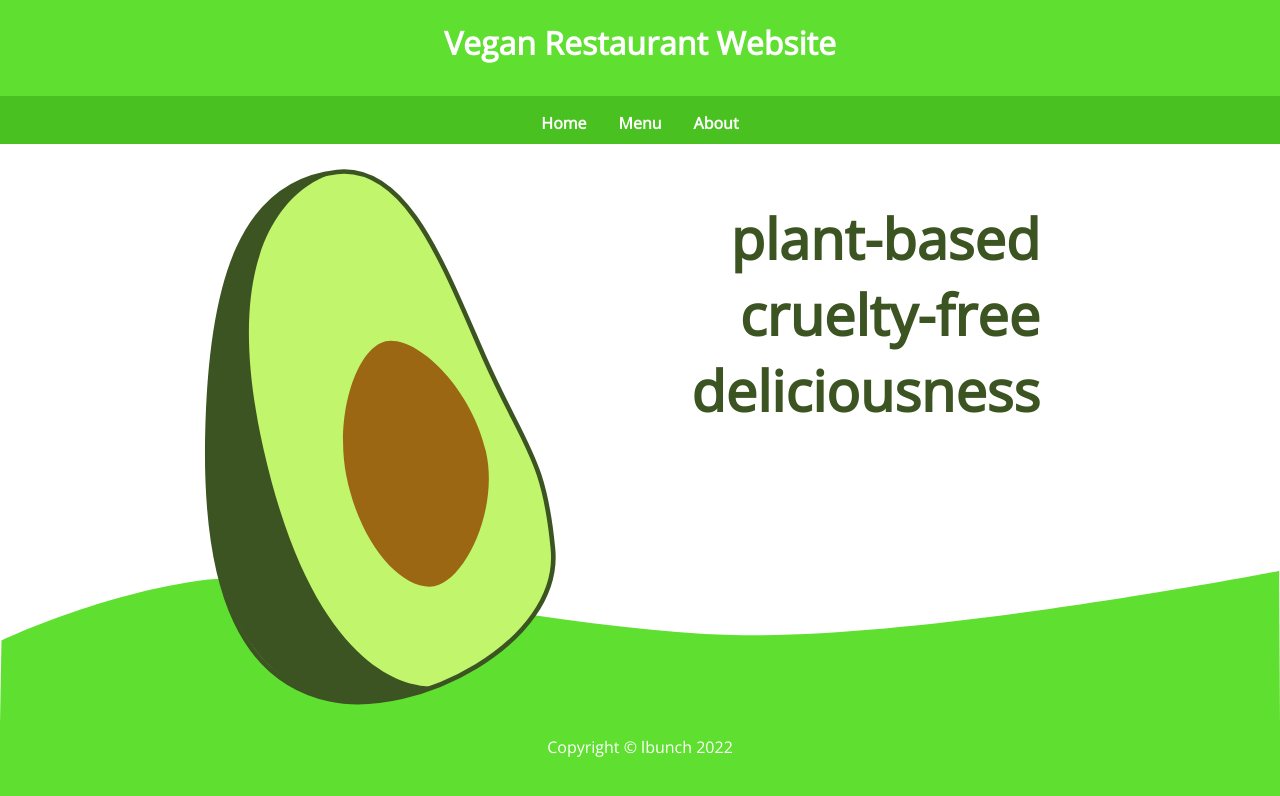
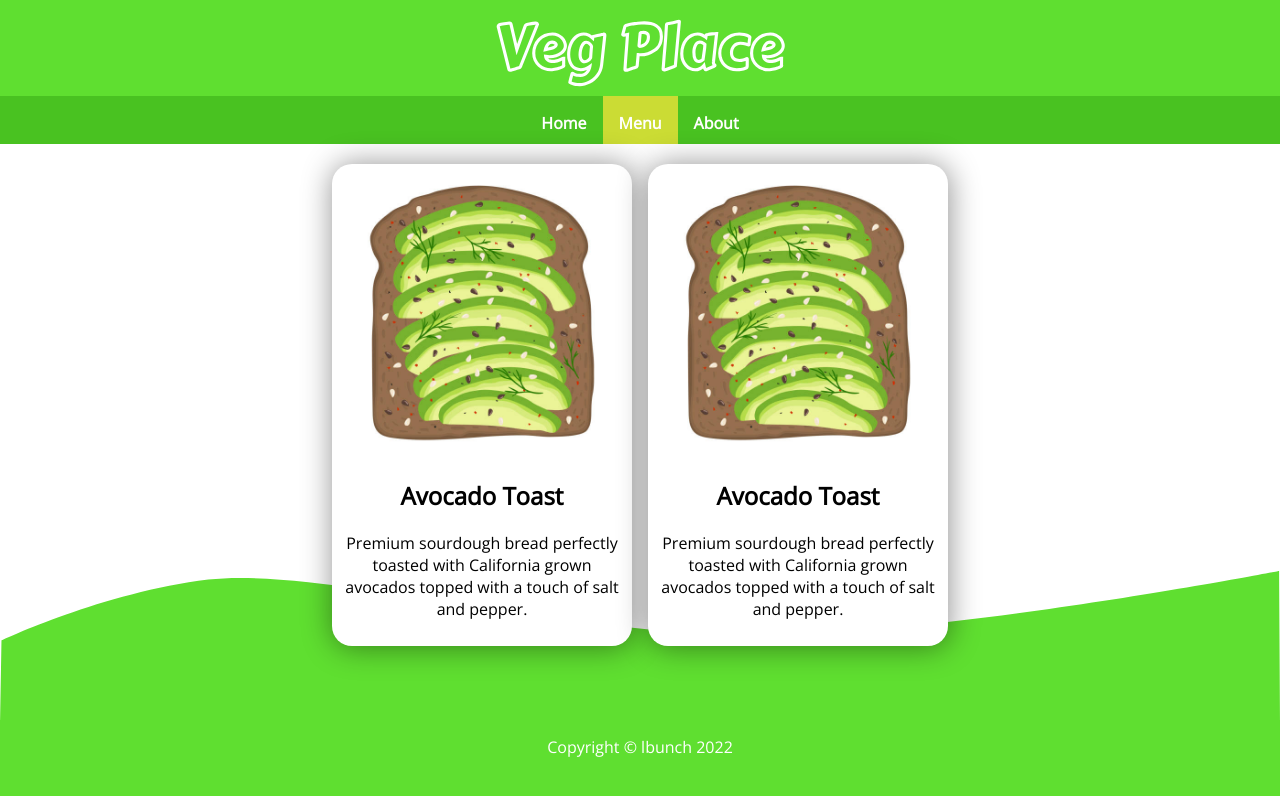
Before and after one commit to lbunch1/restaurant, a website built with webpack: page dist/index.html in a window 1280 px wide. Both pictures are taken after a click on the link "Menu". Built offline with nearby package versions, Linux system fonts and the light colour scheme.

Commit message:
Assignment completed enough

```diff
--- a/src/about.js
+++ b/src/about.js
@@ -0,0 +1,8 @@
+function createAbout () {
+    const content = document.createElement("div");
+    content.classList.add("about")
+    content.innerHTML = "Veg Place is dedicated to providing cruelty free quisine without comprimising on flavor. Our dishes are made with quality ingredients and served with quality smiles."
+    return content
+}
+
+export default createAbout;
--- a/src/home.js
+++ b/src/home.js
@@ -1,9 +1,9 @@
-import Avocado from './avocado.svg';
+
 
 function createHome() {
     const content = document.createElement("div");
     content.innerHTML = "plant-based<br>cruelty-free<br>deliciousness";
-    content.style = `height:80%;width: 100%;max-width:800px;background-image: url(${Avocado});background-repeat:no-repeat;background-size:contain;background-position-x:left;background-position-y:center;color:#3c5422;font-size: 3.5rem;font-weight: 700;text-align:right;padding:1em;`;
+    content.classList = "home";
     return content;
 }
 
--- a/src/index.js
+++ b/src/index.js
@@ -1,20 +1,46 @@
 import createHome from "./home";
+import createMenu from "./menu";
+import createAbout from "./about";
 import './style.css';
-import Avocado from './avocado.svg';
+import Title from "./img/title.svg";
+import avotoast from "./img/avotoast.jpg";
+
 
 function createHeader() {
     const header = document.createElement("header");
-    header.innerHTML = "<h1>Vegan Restaurant Website</h1>";
+    const img = new Image();
+    img.src = Title;
+    img.alt = "Veg Place";
+    header.appendChild(img);
     return header;
 };
 
 function createNav() {
+
+    const buttonEvent = function (name) {
+        body.innerHTML = "";
+        const clearActive = document.querySelectorAll("nav>a");
+        clearActive.forEach(element => element.classList.remove("active"));
+        switch (name) {
+            case 'home':
+                body.appendChild(createHome());
+                break;
+            case 'menu':
+                body.appendChild(createMenu());
+                break;
+            case 'about':
+                body.appendChild(createAbout());
+                break;
+        }
+    }
 
     const createNavLink = function(name){
         const button = document.createElement("a");
         button.setAttribute("id", name);
         button.setAttribute("href", "#");
         button.innerHTML = `${name[0].toUpperCase()}${name.slice(1)}`;
+        button.addEventListener("click", () => buttonEvent(button.id));
+        button.addEventListener("click", () => button.classList.add("active"));
         return button;
     };
 
--- a/src/menu.js
+++ b/src/menu.js
@@ -0,0 +1,33 @@
+import avotoast from "./img/avotoast.jpg";
+
+function createMenu () {
+    const content = document.createElement("div")
+    content.classList.add("menu")
+
+    function createMenuItem (id, image, title, description) {
+        const card = document.createElement("div");
+        card.classList.add("card");
+
+        const img = new Image();
+        img.src = image;
+
+        const Title = document.createElement("h2");
+        Title.innerHTML = title;
+
+        const Description = document.createElement("p");
+        Description.innerHTML = description;
+
+        card.appendChild(img);
+        card.appendChild(Title);
+        card.appendChild(Description);
+
+        return card;
+    }
+
+    content.appendChild(createMenuItem("avotoast", avotoast, "Avocado Toast", "Premium sourdough bread perfectly toasted with California grown avocados topped with a touch of salt and pepper."));
+    content.appendChild(createMenuItem("avotoast", avotoast, "Avocado Toast", "Premium sourdough bread perfectly toasted with California grown avocados topped with a touch of salt and pepper."));
+
+    return content;
+};
+
+export default createMenu
--- a/src/style.css
+++ b/src/style.css
@@ -13,6 +13,10 @@ header {
     text-align:center;
     background-color: #5fdf30;
     color:white;
+}
+
+header>img {
+    max-height: 100%;
 }
 
 nav {
@@ -33,6 +37,10 @@ nav>a:hover {
     background-color: rgb(94, 220, 52);
 }
 
+nav>a.active {
+    background-color: rgb(203, 220, 52);
+}
+
 main {
     display: flex;
     justify-content: center;
@@ -51,3 +59,52 @@ footer {
     color: white;
     background-color: #5fdf30;
 }
+
+.home {
+    height:80%;
+    width: 100%;
+    max-width:800px;
+    background-image: url('./img/avocado.svg');
+    background-repeat:no-repeat;
+    background-size:contain;
+    background-position-x:left;
+    background-position-y:center;
+    color:#3c5422;
+    font-size: 3.5rem;
+    font-weight: 700;
+    text-align:right;
+    padding:1em;
+}
+
+.menu {
+    display: grid;
+    justify-content: center;
+    /* grid-template-rows: repeat(auto-fill, minmax(200px, 300px)); */
+    grid-template-columns: repeat(auto-fill, minmax(200px, 300px));
+    grid-auto-flow:dense;
+    gap: 1em;
+    max-width: 800px;
+    /* height:fit-content; */
+    padding: 20px;
+}
+
+.card {
+    background-color: white;
+    box-shadow: 1px 1px 30px 1px rgba(0, 0, 0, 0.421);
+    border-radius: 20px;
+    height: fit-content;
+    max-width:300px;
+    padding: 10px;
+}
+
+.menu>*>img {
+    max-width: 100%;
+}
+
+.about {
+    font-size:large;
+    font-weight: 600;
+    color:#3c5422;
+    max-width: 600px;
+    padding: 10px;
+}
```
Also changed, not shown: dist/4acd6a49cc64b6f561d5.jpg (added), dist/91e3326709829587d83e.svg (added), dist/main.js, src/img/avocado.svg (renamed from src/avocado.svg), src/img/avotoast.jpg (added), src/img/title.svg (added).
